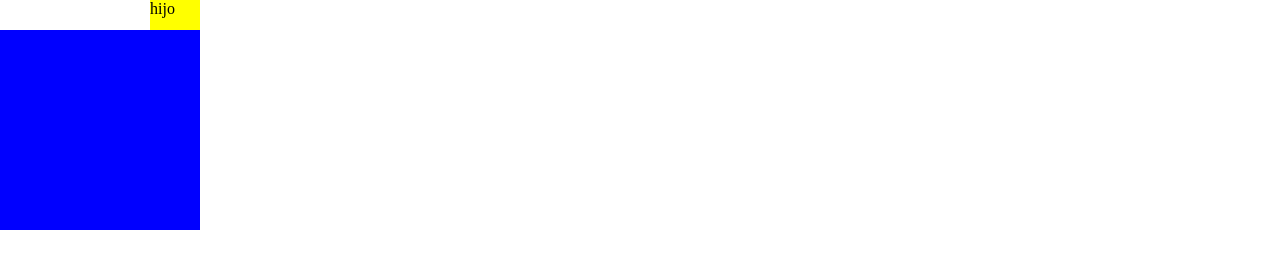
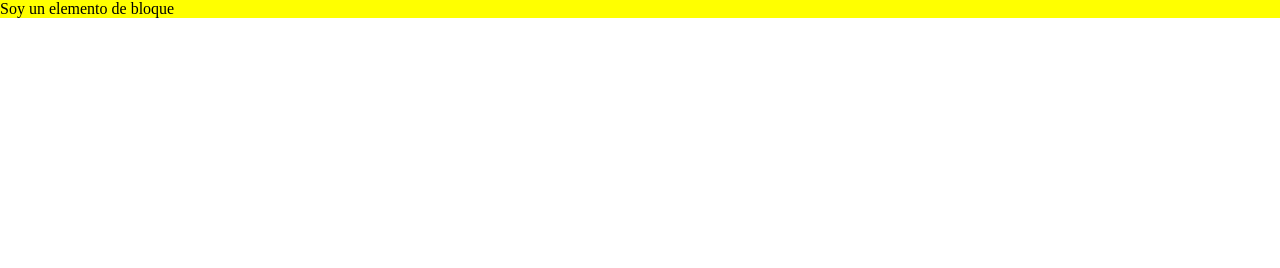
Before and after one commit to panswer/cssbasico, a plain HTML site: page index.html in a window 1280 px wide. Drawn offline with Linux system fonts and the light colour scheme.

Commit message:
display basicos

```diff
--- a/index.html
+++ b/index.html
@@ -11,13 +11,9 @@
 </head>
 
 <body>
-    <!-- <div class="box box1">1</div>
-    <div class="box box2">2</div>
-    <div class="box box3">3</div>
-    <div class="box box4">4</div> -->
-    <div class="padre">
-        <div class="hijo">hijo</div>
-    </div>
+    <span class="inline">Soy un element en linea</span>
+    <span class="inline">Soy un element en linea</span>
+    <p class="block">Soy un elemento de bloque</p>
 </body>
 
 </html>
--- a/style-dist.css
+++ b/style-dist.css
@@ -1 +1 @@
-.box{width:75px;height:75px;font-size:1.5em;line-height:75px;text-align:center;position:relative}.box1{background:darkcyan;z-index:30}.box2{background:darkkhaki;top:-38px;left:38px;z-index:20}.box3{background:darkorchid;top:-75px;left:75px;z-index:10}.box4{background:darkgoldenrod;top:-150px;left:50px;z-index:15}.padre{width:200px;height:200px;background:blue;position:relative;top:30px}.hijo{width:50px;height:50px;background:yellow;position:relative;top:-30px;left:150px;z-index:-1}
+.inline{background:lime;display:none}.block{background:yellow;margin:0}
--- a/style.css
+++ b/style.css
@@ -1,61 +1,38 @@
 /*
-    Position
+    DISPLAY
 
-    Flujo HTML -> Es el orden en el que aparecen los elementos en el documento
-    Espacio -> Es el espacio que ocupa un elemento en el documento
+    Nos permite definir como se comporta una caja.
+    De forma natural existen elementos en linea y elementos el bloque
+
+    Los valores de esta propiedad son:
+
+        inline - Establece que la caja se comporta como si fuera un elemento en linea
+
+        block - Establece que la caja se comporta como si fuera un elemento en bloque
+
+        inline-block - Se comporta como un elemento en linea pero acepta width y heigth
+
+        none - Oculta el elemento pero se sigue renderizando
+
+        table - Imita el comportamiento de una talba
+
+        list-item - Imita el comportamiento de una lista
+
+        CSS3
+        flex - maquetar componentes
+
+        grid - maquetar layout
 */
 
-.box {
-    width: 75px;
-    height: 75px;
-    font-size: 1.5em;
-    line-height: 75px;
-    text-align: center;
-    position: relative;
+.inline {
+    background: lime;
+    /* display: inline-block;
+    height: 400px;
+    margin-bottom: 2em; */
+    display: none;
 }
 
-.box1 {
-    background: darkcyan;
-    z-index: 30;
+.block {
+    background: yellow;
+    margin: 0;
 }
-
-.box2 {
-    background: darkkhaki;
-    top: -38px;
-    left: 38px;
-    z-index: 20;
-}
-
-.box3 {
-    background: darkorchid;
-    top: -75px;
-    left: 75px;
-    z-index: 10;
-}
-
-.box4 {
-    background: darkgoldenrod;
-    top: -150px;
-    left: 50px;
-    z-index: 15;
-}
-
-.padre {
-    width: 200px;
-    height: 200px;
-    background: blue;
-    position: relative;
-    top: 30px;
-    /* Si se quiere colocar el hijo sobre el padre el padre no debe contener la propiedad z-index: y el hijo un z-index negativo */
-    /* z-index: 50; */
-}
-
-.hijo {
-    width: 50px;
-    height: 50px;
-    background: yellow;
-    position: relative;
-    top: -30px;
-    left: 150px;
-    z-index: -1;
-}
```
